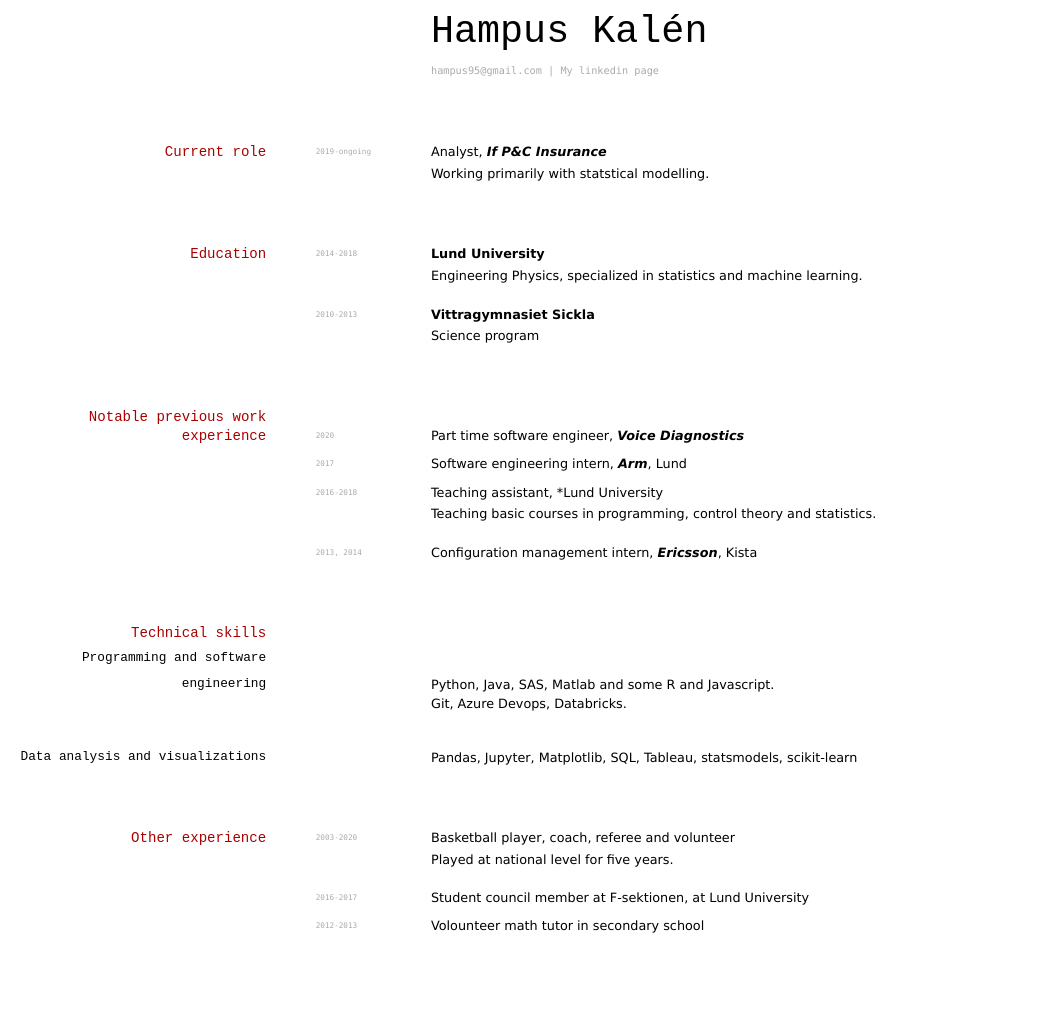
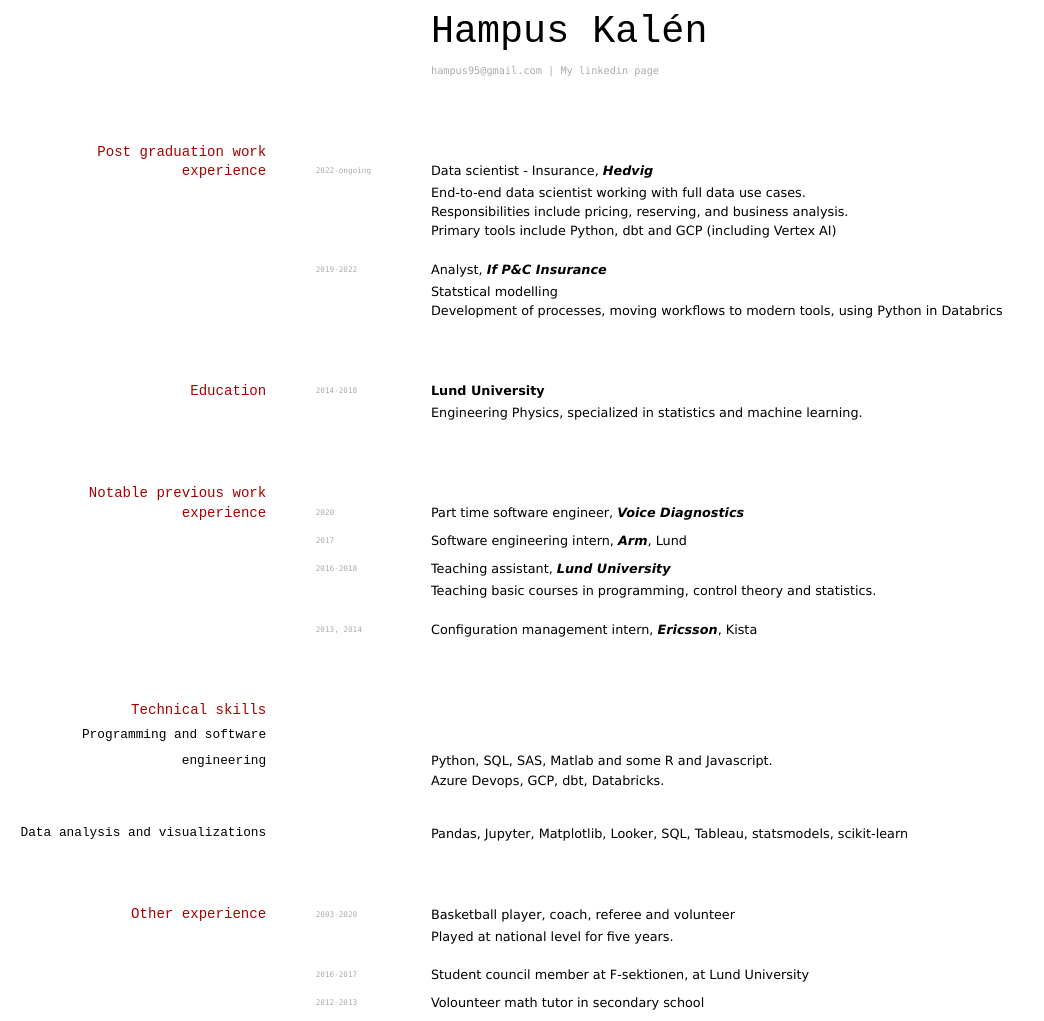
Before and after one commit to elipapa/markdown-cv, a Jekyll site: the page built from index.md, in a window 1280 px wide. Shown: the whole page, without its empty margins (0-1044 px from the left). Built offline with Jekyll 4.4.1, drawn with Linux system fonts in a browser that asks for light colours; before the commit the page ends 945 px from its top, so only the background shows below that.

Commit message:
Added Hedvig

```diff
--- a/index.md
+++ b/index.md
@@ -10,22 +10,24 @@
 </div>
 
 
-## Current role
+## Post graduation work experience
 
-`2019-ongoing`
+`2022-ongoing`
+Data scientist - Insurance, *Hedvig*
+- End-to-end data scientist working with full data use cases.
+- Responsibilities include pricing, reserving, and business analysis.
+- Primary tools include Python, dbt and GCP (including Vertex AI)
+
+`2019-2022`
 Analyst, *If P&C Insurance*
-- Working primarily with statstical modelling.
+- Statstical modelling
+- Development of processes, moving workflows to modern tools, using Python in Databrics
 
 ## Education
 
 `2014-2018`
 __Lund University__
 - Engineering Physics, specialized in statistics and machine learning.
-
-`2010-2013`
-__Vittragymnasiet Sickla__
-
-- Science program
 
 
 ## Notable previous work experience
@@ -37,20 +39,19 @@
 Software engineering intern, *Arm*, Lund
 
 `2016-2018`
-Teaching assistant, *Lund University
+Teaching assistant, *Lund University*
 - Teaching basic courses in programming, control theory and statistics.
 
 `2013, 2014`
 Configuration management intern, *Ericsson*, Kista
 
-
 ## Technical skills
 ### Programming and software engineering
-Python, Java, SAS, Matlab and some R and Javascript.
-Git, Azure Devops, Databricks.
+Python, SQL, SAS, Matlab and some R and Javascript.
+Azure Devops, GCP, dbt, Databricks.
 
 ### Data analysis and visualizations
-Pandas, Jupyter, Matplotlib,  SQL, Tableau, statsmodels, scikit-learn
+Pandas, Jupyter, Matplotlib, Looker, SQL, Tableau, statsmodels, scikit-learn
 
 ## Other experience
 `2003-2020`
```
